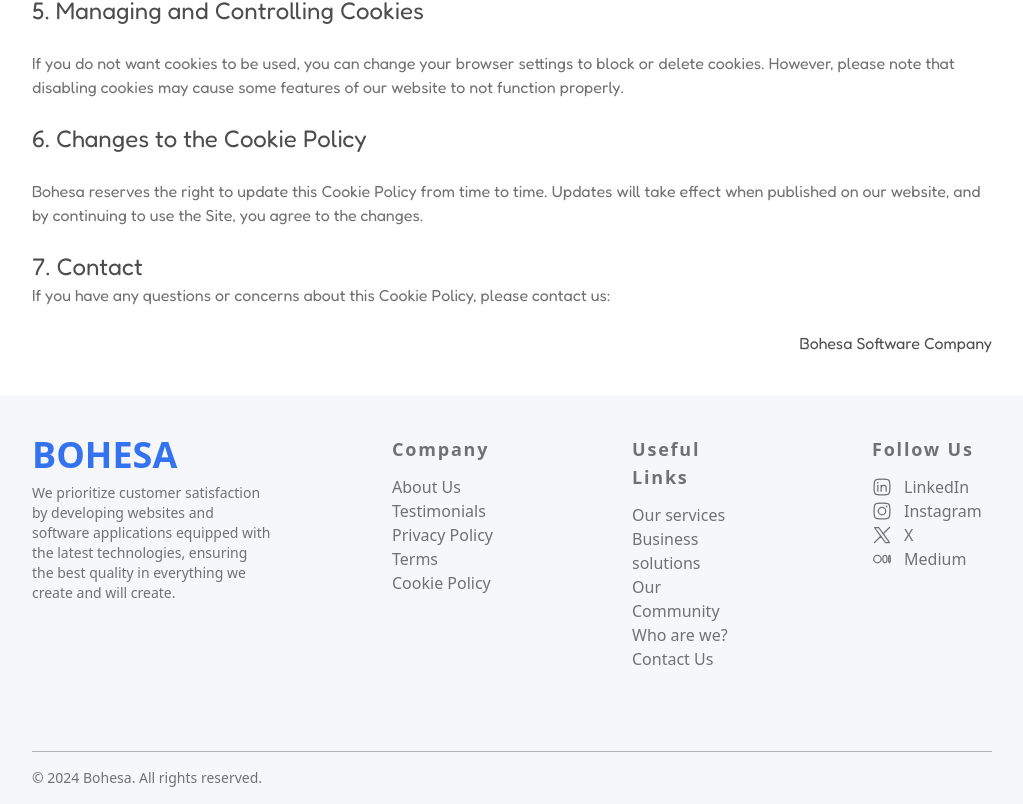
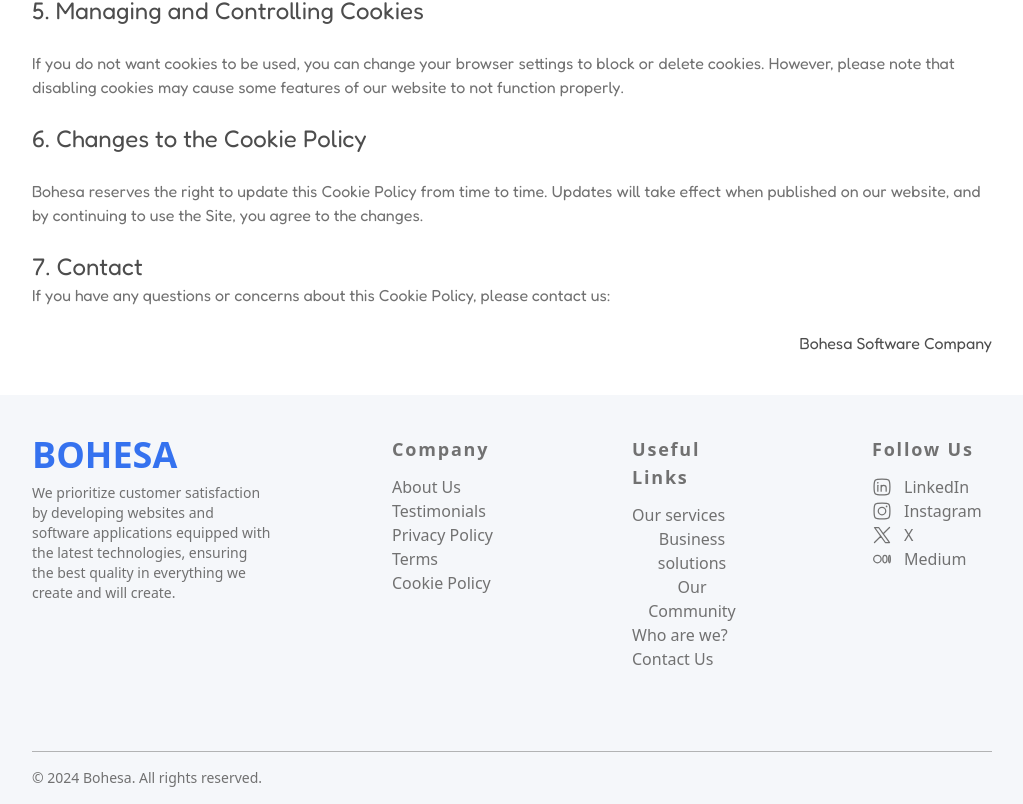
Before and after one commit to haro3535/Group-Website, a React (Create React App) app in the folder frontend/: page /Cokkie-bohesa in a window 1280 px wide. Shown: the part 1313-2117 px from the top of the page, without its empty margins (128-1151 px from the left). Built offline with nearby package versions, Linux system fonts and the light colour scheme.

Commit message:
Bug Fixed
Footer link problem has been solved

```diff
--- a/frontend/src/Footer.js
+++ b/frontend/src/Footer.js
@@ -3,16 +3,44 @@
 
 const Footer = () => {
 
+
+
+  const handleClick = (target) => {
+    generateLink(target);
+  }
+
   function generateLink(target){
     const isRoot = window.location.pathname === '/';
 
     if(isRoot){
-      console.log("object");
-      return `?slideTo=${target}`; // TODO: Burada sorun var
+      handleScrollToSection(target);
     }
     else
-      return `/?slideTo=${target}`;
+      window.location.href = `/?slideTo=${target}`
   }
+
+  const handleScrollToSection = (sectionId) => {
+    const sectionElement = document.getElementById(sectionId);
+    if (sectionElement) {
+      // Scroll to the element first
+      sectionElement.scrollIntoView({ behavior: 'smooth', block: 'start' });
+
+      // Adjust scroll position to center the element
+      window.setTimeout(() => {
+        const elementRect = sectionElement.getBoundingClientRect();
+        const elementTop = elementRect.top;
+        const elementHeight = elementRect.height;
+        const viewportHeight = window.innerHeight;
+
+        // Calculate the amount to scroll to center the element
+        const scrollOffset = elementTop - (viewportHeight / 2) + (elementHeight / 2);
+        window.scrollTo({
+          top: window.pageYOffset + scrollOffset,
+          behavior: 'smooth'
+        });
+      }, 0); // Delay to allow initial scroll
+    }
+  };
 
 
 
@@ -58,19 +86,19 @@
             <h2 className="title-font font-bold text-light-gray tracking-widest text-lg mb-3">Useful Links</h2>
             <div className="list-none mb-10">
               <li>
-                <a href={generateLink("services")} className="text-light-gray hover:text-blue-third">Our services</a>
+                <button onClick={() => handleClick("services")} className="text-light-gray hover:text-blue-third">Our services</button>
               </li>
               <li>
-                <a href={generateLink("solutions")} className="text-light-gray hover:text-blue-third">Business solutions</a>
+                <button onClick={() => handleClick("solutions")} className="text-light-gray hover:text-blue-third">Business solutions</button>
               </li>
               <li>
-                <a href={generateLink("community")} className="text-light-gray hover:text-blue-third">Our Community</a>
+                <button onClick={() => handleClick("community")} className="text-light-gray hover:text-blue-third">Our Community</button>
               </li>
               <li>
-                <a href={generateLink("about")} className="text-light-gray hover:text-blue-third">Who are we?</a>
+                <button onClick={() => handleClick("about")} className="text-light-gray hover:text-blue-third">Who are we?</button>
               </li>
               <li>
-                <a href={generateLink("contact")} className="text-light-gray hover:text-blue-third">Contact Us</a>
+                <button onClick={() => handleClick("contact")} className="text-light-gray hover:text-blue-third">Contact Us</button>
               </li>
             </div>
           </div>
```
